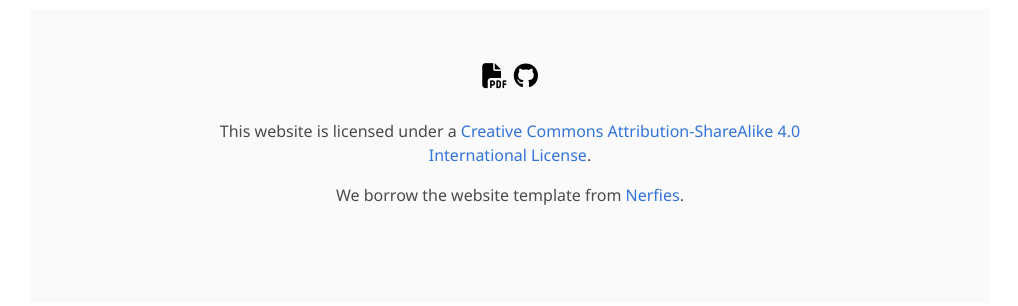
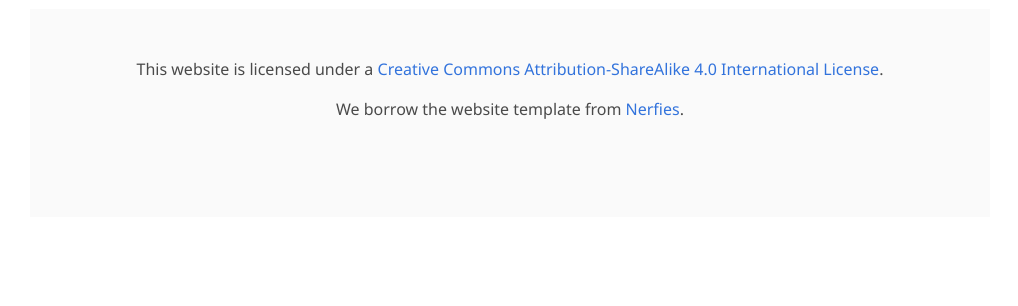
Before and after one commit to hhyunn2/SIS_UncondG, a plain HTML site: page index.html in a window 1280 px wide. Shown: the part 4903-5209 px from the top of the page, without its empty margins (130-1148 px from the left). After the commit the page ends 5168 px from the top, so only its background shows below. Drawn offline with nearby package versions, Linux system fonts and the light colour scheme; some icons are missing; a web font is replaced by a local one.

Commit message:
update meta

```diff
--- a/index.html
+++ b/index.html
@@ -6,6 +6,7 @@
         content="Semantic Image Synthesis with Unconditional Generator">
   <meta name="keywords" content="Semantic Image Synthesis, GAN, SIS with Unconditional G">
   <meta name="viewport" content="width=device-width, initial-scale=1">
+  <meta property="og:title" content="SIS with Unconditional G">
   <title>SIS with Unconditional G</title>
 
   <!-- Global site tag (gtag.js) - Google Analytics -->
@@ -388,17 +389,8 @@
 
 <footer class="footer">
   <div class="container">
-    <div class="content has-text-centered">
-      <a class="icon-link"
-         href="./static/videos/nerfies_paper.pdf">
-        <i class="fas fa-file-pdf"></i>
-      </a>
-      <a class="icon-link" href="https://github.com/keunhong" class="external-link" disabled>
-        <i class="fab fa-github"></i>
-      </a>
-    </div>
     <div class="columns is-centered">
-      <div class="column is-8">
+      <div class="column is-10">
         <div class="content">
           <p>
             This website is licensed under a <a rel="license"
```
